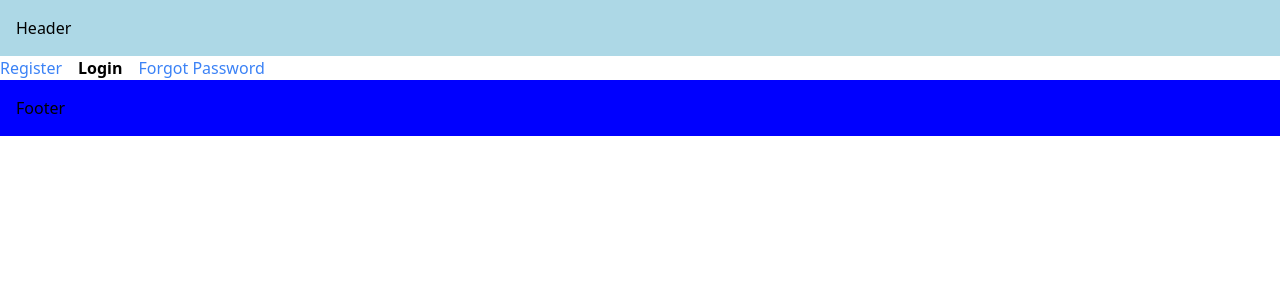
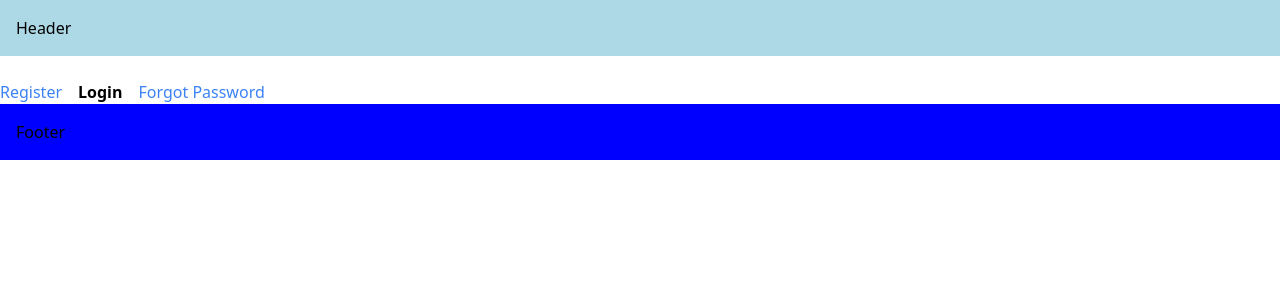
Before and after one commit to scarywalker/learning-next, a Next.js app in the folder 1/my-app/: page /login in a window 1280 px wide. Shown: the top 300 px of the page. Built offline with nearby package versions, Linux system fonts and the light colour scheme.

Commit message:
templates

```diff
--- a/1/my-app/src/app/(auth)/(with-auth-layout)/layout.tsx
+++ b/1/my-app/src/app/(auth)/template.tsx
@@ -2,6 +2,7 @@
 import Link from "next/link";
 import { usePathname } from "next/navigation";
 import "./styles.css";
+import { useState } from "react";
 
 const navLinks = [
   { name: "Register", href: "/register" },
@@ -9,14 +10,18 @@
   { name: "Forgot Password", href: "/forgot-password" },
 ];
 
-export default function AuthLayout({
+export default function AuthTemplate({
   children,
 }: {
   children: React.ReactNode;
 }) {
   const pathName = usePathname();
+  const [input, setInput] = useState("");
   return (
     <div>
+      <div>
+        <input value={input} onChange={(e) => setInput(e.target.value)} />
+      </div>
       {navLinks.map((link) => {
         const isActive = pathName.startsWith(link.href);
         return (
```
Also changed, not shown: 1/my-app/src/app/(auth)/forgot-password/page.tsx (renamed from 1/my-app/src/app/(auth)/(with-auth-layout)/forgot-password/page.tsx), 1/my-app/src/app/(auth)/login/page.tsx (renamed from 1/my-app/src/app/(auth)/(with-auth-layout)/login/page.tsx), 1/my-app/src/app/(auth)/register/page.tsx (renamed from 1/my-app/src/app/(auth)/(with-auth-layout)/register/page.tsx), 1/my-app/src/app/(auth)/styles.css (renamed from 1/my-app/src/app/(auth)/(with-auth-layout)/styles.css).
